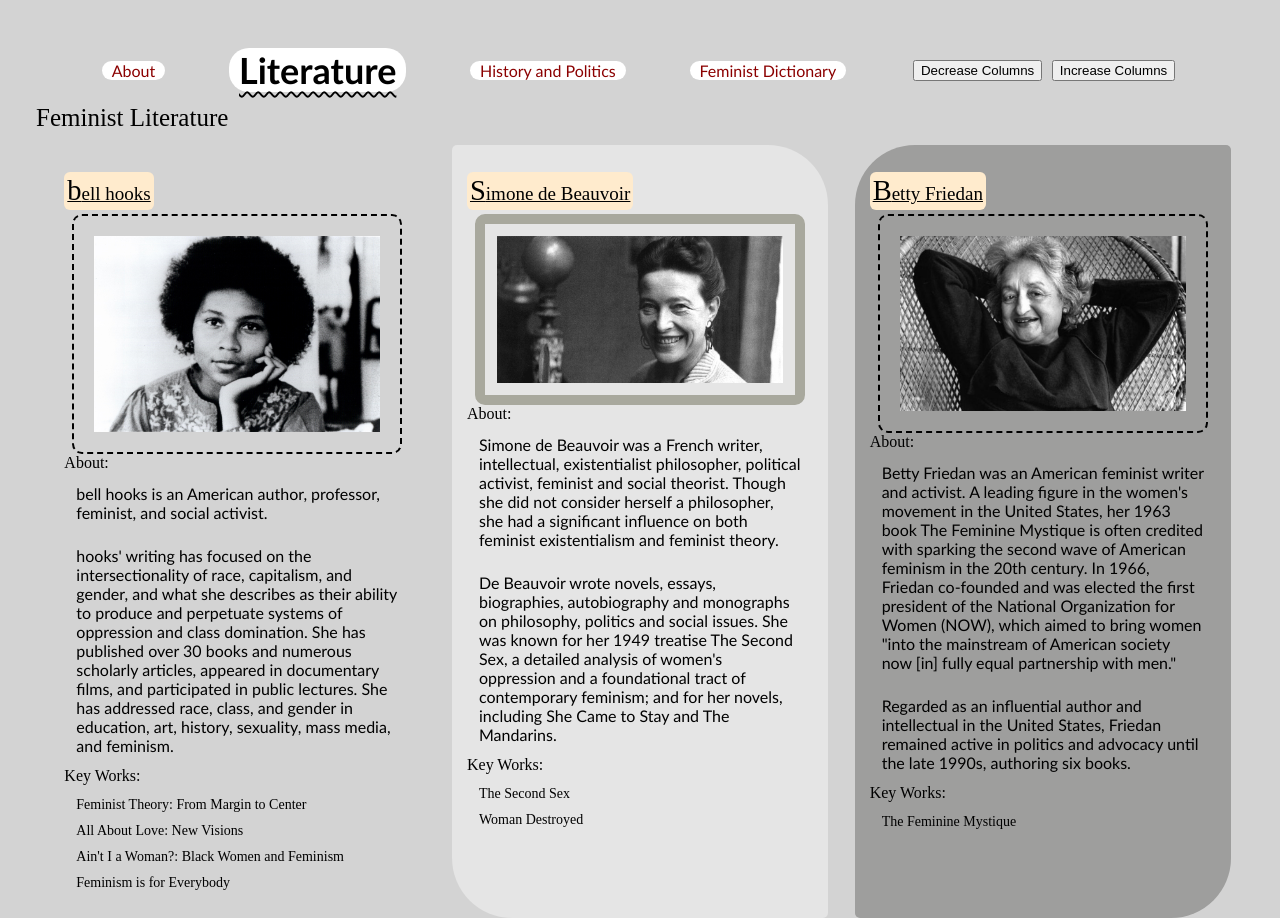
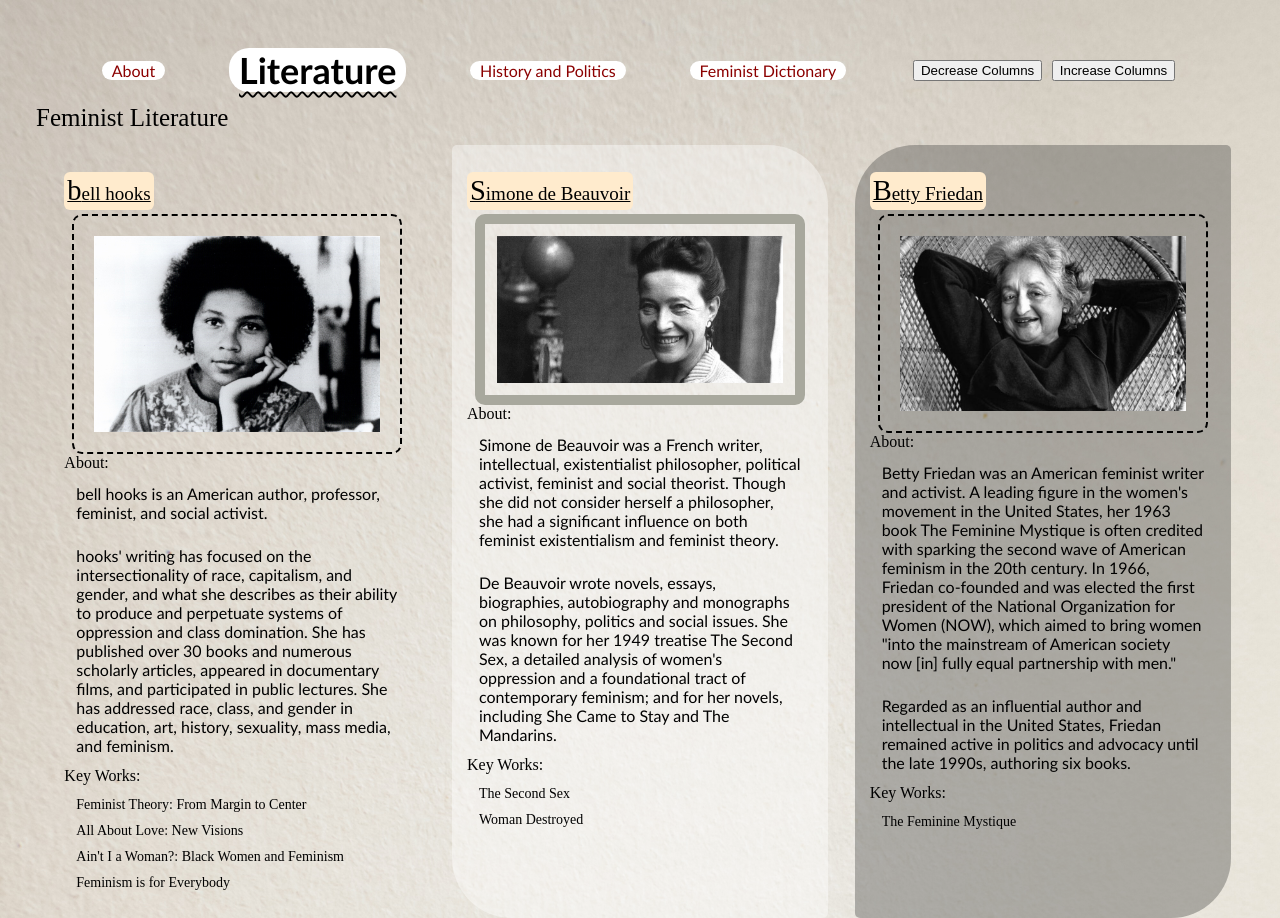
Before and after one commit to matthha/WomensWeb, a plain HTML site: page literature.html in a window 1280 px wide. Shown: the top 918 px of the page. Drawn offline with nearby package versions, Linux system fonts and the light colour scheme; the site is published under a folder, as on GitHub Pages, so addresses that start at the root find nothing.

Commit message:
Update Background Image Location

```diff
--- a/css/style.css
+++ b/css/style.css
@@ -202,7 +202,7 @@ span {
 }
 
 .bgimg {
-    background-image: url(/images/_Paper.jpg);
+    background-image: url(../images/_Paper.jpg);
     background-attachment: fixed;
     background-size: cover;
 }
```
